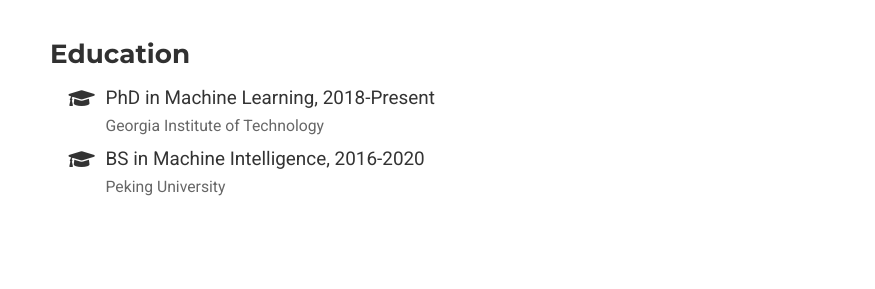
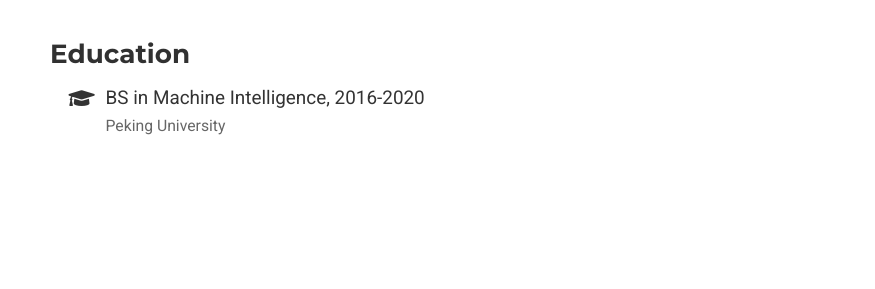
Before and after one commit to Benjamin-eecs/Benjamin-eecs.github.io, a plain HTML site: page index.html in a window 1280 px wide. Shown: the part 419-708 px from the top of the page, 405-1280 px from the left. Drawn offline with nearby package versions, Linux system fonts and the light colour scheme; some icons are missing.

Commit message:
Update index.html

```diff
--- a/index.html
+++ b/index.html
@@ -486,13 +486,7 @@
         <h3>Education</h3>
         <ul class="ul-edu fa-ul">
 
-          <li>
-            <i class="fa-li fas fa-graduation-cap"></i>
-            <div class="description">
-              <p class="course">PhD in Machine Learning, 2018-Present</p>
-              <p class="institution">Georgia Institute of Technology</p>
-            </div>
-          </li>
+
 
 
 
```
